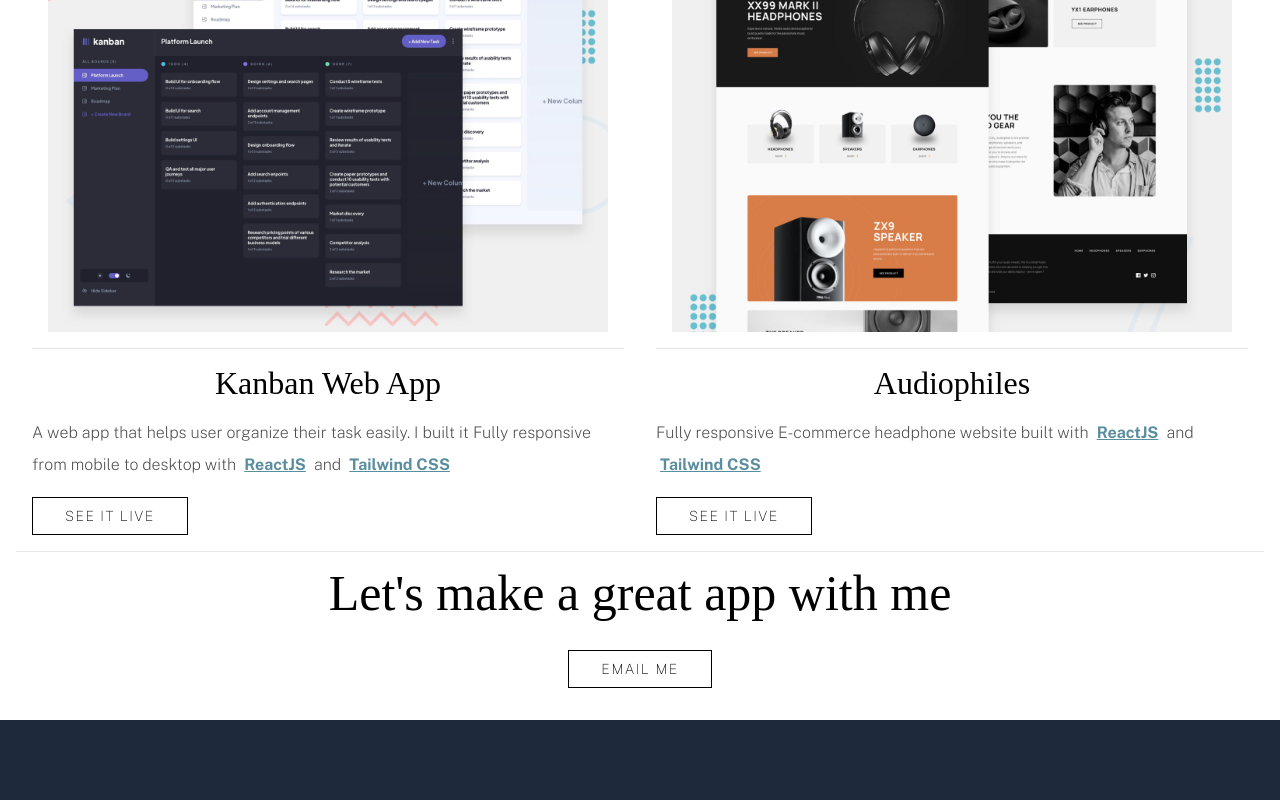
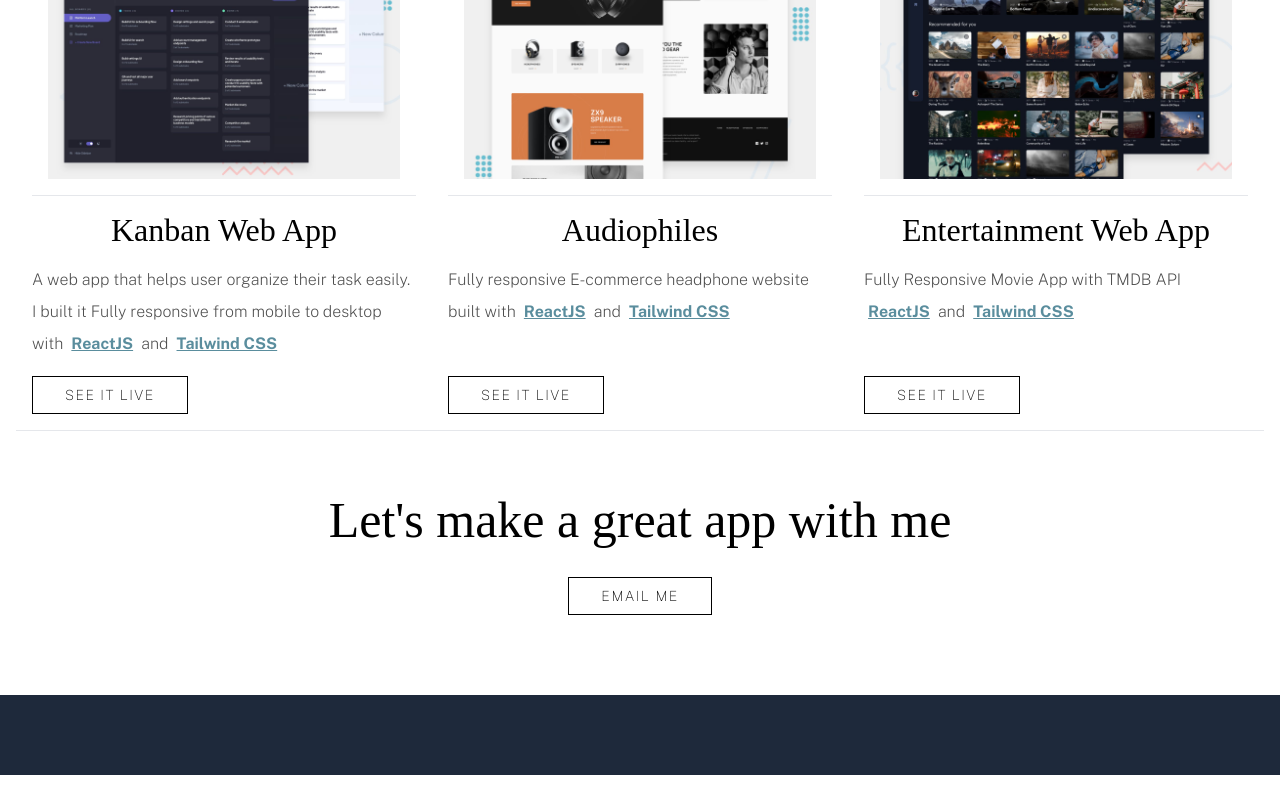
Before and after one commit to vincenthartanto/vincenthartanto.github.io, a Next.js app: page / in a window 1280 px wide. Shown: the part 2299-3099 px from the top of the page. After the commit the page ends 3074 px from the top, so only its background shows below. Built offline with nearby package versions, Linux system fonts and the light colour scheme; a web font is replaced by a local one.

Commit message:
Adding other project

```diff
--- a/Components/Footer.js
+++ b/Components/Footer.js
@@ -5,7 +5,7 @@ import { fromBottomAnimation } from "@/Animation/AnimationList";
 export default function Footer() {
   return (
     <footer className="space-y-8">
-      <div className="grid place-items-center ">
+      <div className="grid place-items-center py-12">
         <motion.div
           variants={fromBottomAnimation}
           initial="initial"
--- a/Components/MyProject.js
+++ b/Components/MyProject.js
@@ -3,6 +3,7 @@ import React from "react";
 import KanbanProject from "../public/KanbanProject.jpg";
 import Audiophile from "../public/Audiophile.jpg";
 import DetailProject from "./DetailProject";
+import EntertainmentWebProject from "../public/EntertainmentWebApp.jpg";
 import useWindow from "@/Hooks/useWindow";
 export default function MyProject() {
   return (
@@ -31,6 +32,15 @@ export default function MyProject() {
           SecondTech={"Tailwind CSS"}
           fromLeft={false}
         ></DetailProject>
+        <DetailProject
+          linkPage="https://entertainment-web-4z0vke25l-vincenthartanto.vercel.app/"
+          img={EntertainmentWebProject}
+          title={"Entertainment Web App"}
+          description={"Fully Responsive Movie App with TMDB API "}
+          firstTech={"ReactJS"}
+          SecondTech={"Tailwind CSS"}
+          fromLeft={false}
+        ></DetailProject>
       </div>
     </div>
   );
```
Also changed, not shown: public/EntertainmentWebApp.jpg (added).
